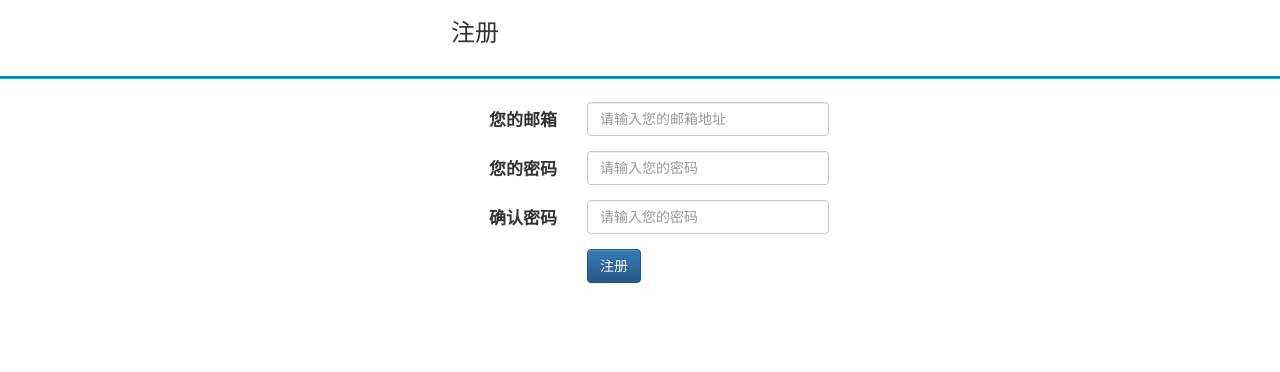
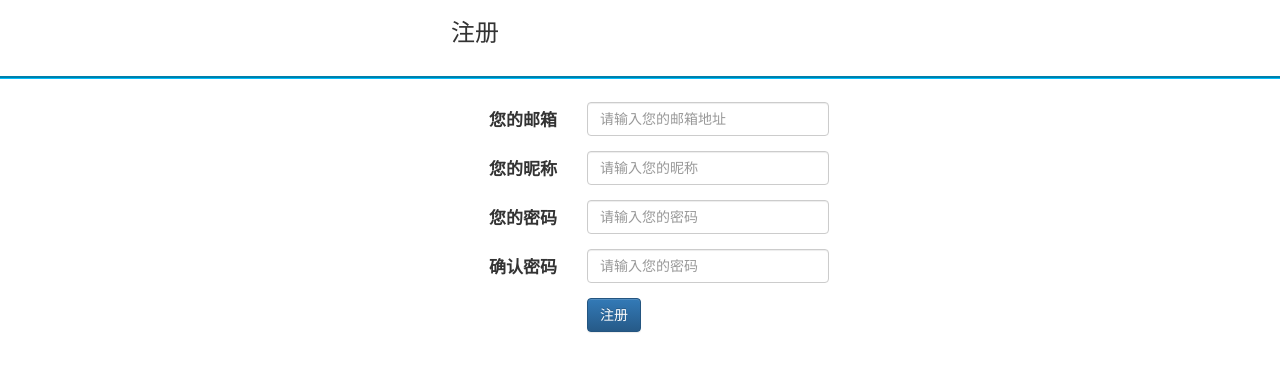
Before and after one commit to 2018XiDianWebGoGo/Web-ING-2018.5, a Flask app: page /register/ in a window 1280 px wide. Shown: the top 372 px of the page. Run offline with Flask 2, Linux system fonts and the light colour scheme; parts of the project's set-up code (start-up, migrations or seed data) failed here and were passed over; some libraries are stand-ins or nearby versions.

Commit message:
添加User类的nickname，用nickname代替邮箱显示在页面上

```diff
--- a/MyBlog/MyBlog/models.py
+++ b/MyBlog/MyBlog/models.py
@@ -28,18 +28,20 @@ class User(db.Model):
     __table_args__ = {'mysql_collate': 'utf8_general_ci'}
     id = db.Column(db.Integer, primary_key=True, autoincrement=True)  # 数据库中的一列，整数类型，主键，自增长
     username = db.Column(db.String(80), unique=True)
+    nickname = db.Column(db.String(80))
     password = db.Column(db.String(80))
     salt = db.Column(db.String(32))  # 盐
     blogs = db.relationship('Blog', backref='user', lazy='dynamic')  # 关联表，User对象可以通过.blogs查询它的所有Blog，加上backref='user'表示允许Blog通过.user来查询对应的User
 
-    def __init__(self, username, password, salt=''):  # 此处的self，是个对象（Object），是当前类的实例
+    def __init__(self, username, nickname, password, salt=''):  # 此处的self，是个对象（Object），是当前类的实例
         self.username = username
+        self.nickname = nickname
         self.password = password
         self.salt = salt
         # id是自动生成的
 
     def __repr__(self):  # 返回一个可以用来表示对象的可打印字符串
-        return '<User %d %s>' % (self.id, self.username)
+        return '<User %d %s %s>' % (self.id, self.username, self.nickname)
 
     # Flask Login接口
     def is_authenticated(self):
--- a/MyBlog/MyBlog/templates/index.html
+++ b/MyBlog/MyBlog/templates/index.html
@@ -35,7 +35,7 @@
 								<h4>{{blog.title}}</h4></a>
 							<p>
 								<small>发布时间: {{blog.created_date}}</small>
-								<small>&nbsp;&nbsp;作者:{{blog.user.username}}</small>
+								<small>&nbsp;&nbsp;作者:{{blog.user.nickname}}</small>
 							</p>
 							<p class="text-muted text-left">{{blog.content}}</p>
 						</div>
--- a/MyBlog/MyBlog/templates/otherProfile.html
+++ b/MyBlog/MyBlog/templates/otherProfile.html
@@ -9,7 +9,7 @@
 {% endblock%}
 {% block content %}
 		<div class="container-fluid">
-			<h3><span class="glyphicon glyphicon-list-alt" aria-hidden="true"></span> {{user.username}}<div class="pull-right"><a href="/profile"><span class="glyphicon glyphicon-user"></span></a></div></h3>
+			<h3><span class="glyphicon glyphicon-list-alt" aria-hidden="true"></span> {{user.nickname}}<div class="pull-right"><a href="/profile"><span class="glyphicon glyphicon-user"></span></a></div></h3>
 		</div>
 		<hr style="height:3px;border:none;border-top:3px groove deepskyblue;" />
 		<!--分隔线-->
@@ -24,7 +24,7 @@
 								<h4>{{blog.title}}</h4></a>
 							<p>
 								<small>发布时间: {{blog.created_date}}</small>
-								<small>&nbsp;&nbsp;作者:{{blog.user.username}}</small>
+								<small>&nbsp;&nbsp;作者:{{blog.user.nickname}}</small>
 							</p>
 							<p class="text-muted text-left">{{blog.content}}</p>
 						</div>
--- a/MyBlog/MyBlog/templates/pageDetail.html
+++ b/MyBlog/MyBlog/templates/pageDetail.html
@@ -22,7 +22,7 @@
 						<div class="list-group-item" style="border: 0;">
 							<p>
 								<small>发布时间: {{blog.created_date}}</small>
-								<small>&nbsp;&nbsp;作者:{{blog.user.username}}</small>
+								<small>&nbsp;&nbsp;作者:{{blog.user.nickname}}</small>
 							</p>
 							<p class="text-left">{{blog.content}}</p>
 						</div>
--- a/MyBlog/MyBlog/templates/register.html
+++ b/MyBlog/MyBlog/templates/register.html
@@ -47,6 +47,12 @@ function formSubmit() {
     </div>
   </div>
   <div class="form-group">
+    <label for="inputNickname" class="col-sm-4 control-label">您的昵称</label>
+    <div class="col-sm-8">
+      <input type="text" required="required" class="form-control" id="inputNickname" name="nickname" placeholder="请输入您的昵称">
+    </div>
+  </div>
+  <div class="form-group">
     <label for="inputPassword" class="col-sm-4 control-label">您的密码</label>
     <div class="col-sm-8">
       <input type="password" required="required" class="form-control" id="inputPassword" name="password" placeholder="请输入您的密码">
--- a/MyBlog/MyBlog/views.py
+++ b/MyBlog/MyBlog/views.py
@@ -103,6 +103,7 @@ def log():
 @app.route('/reg/', methods={'get', 'post'})
 def reg():
     username = request.values.get('account').strip()  # strip() 方法用于移除字符串头尾指定的字符(默认为空格)
+    nickname = request.values.get('nickname').strip()
     password = request.values.get('password').strip()
 
     user = User.query.filter_by(username=username).first()
@@ -115,7 +116,7 @@ def reg():
     m = hashlib.md5()
     m.update(password+salt)
     password = m.hexdigest()
-    user = User(username, password, salt)
+    user = User(username, nickname, password, salt)
     db.session.add(user)
     db.session.commit()
 
--- a/MyBlog/manage.py
+++ b/MyBlog/manage.py
@@ -17,7 +17,7 @@ def init_database():
     db.drop_all()  # 删除数据库中原有的所有表
     db.create_all()  # 根据这个项目中已定义的数据类，在数据库中创建对应的表
     # 测试：创建一个用户
-    db.session.add(User('123@123.com', 'sdcxdfrd'))
+    db.session.add(User('123@123.com', 'haha', 'sdcxdfrd'))
     db.session.add(Blog(get_blog_content(), get_blog_content(), 1))
     db.session.commit()  # 不能忘记，否则数据库中查不到！
     print 1, User.query.all()  # 查询全部
```
